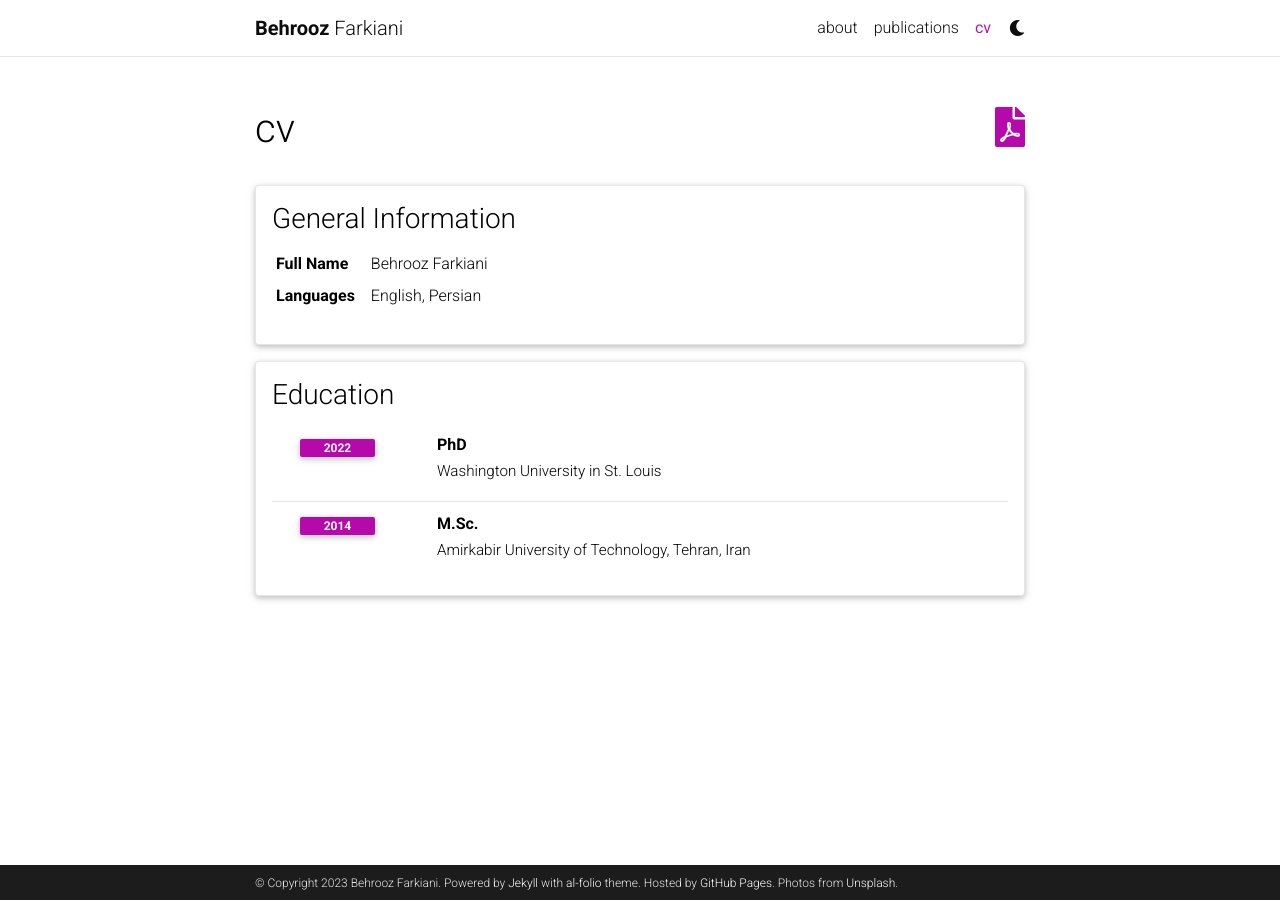
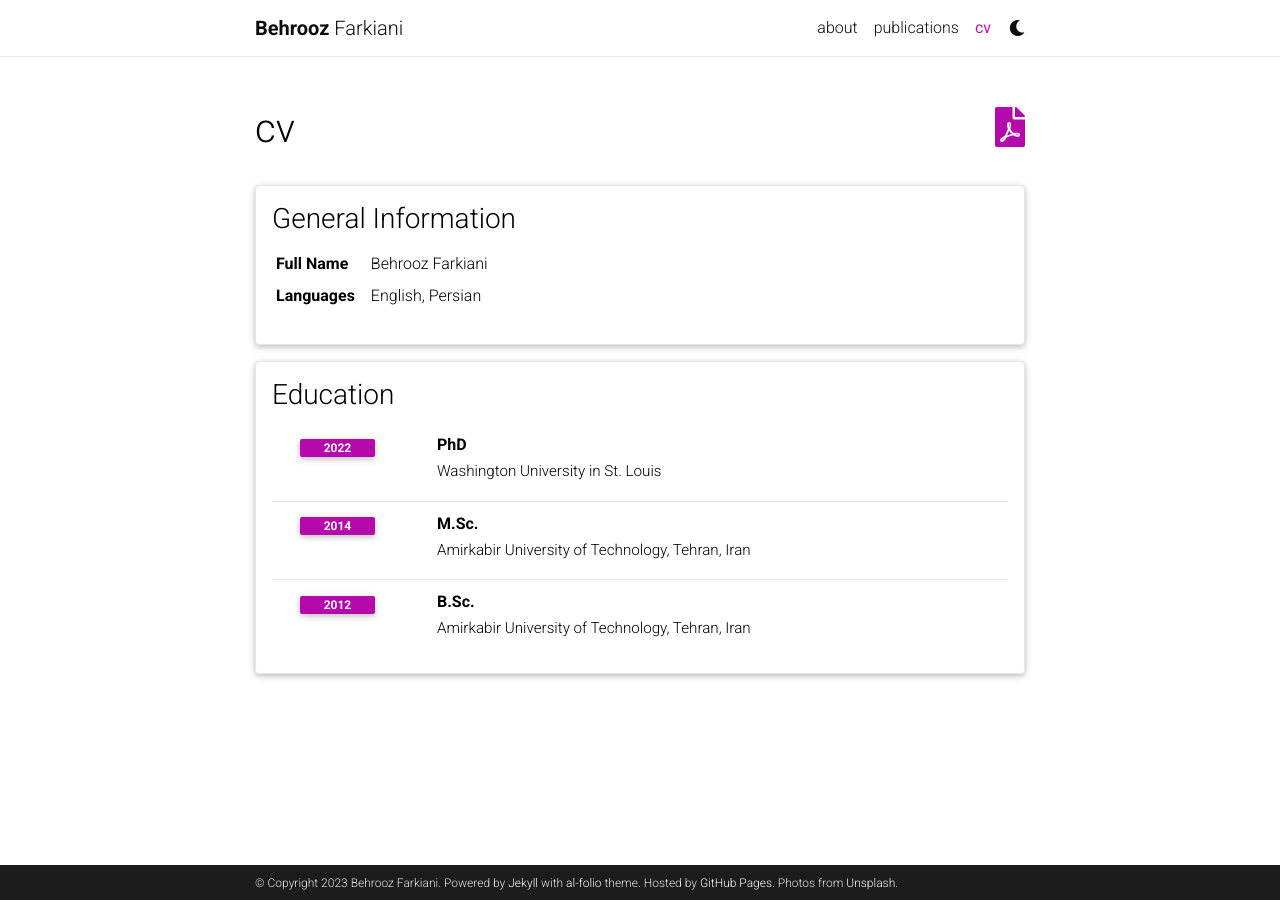
Before and after one commit to Bfarkiani/bfarkiani.github.io, a Jekyll site: the page built from _pages/cv.md, in a window 1280 px wide. Built offline with Jekyll 4.4.1, drawn with Linux system fonts in a browser that asks for light colours; comment, search, counter and statistics services are not loaded; a style sheet for code colours, icons or effects is not loaded.

```diff
--- a/_data/cv.yml
+++ b/_data/cv.yml
@@ -15,3 +15,6 @@
     - title: M.Sc.
       institution: Amirkabir University of Technology, Tehran, Iran
       year: 2014
+    - title: B.Sc.
+      institution: Amirkabir University of Technology, Tehran, Iran
+      year: 2012
```
Also changed, not shown: _pages/publications.md (+1 -1 lines).
